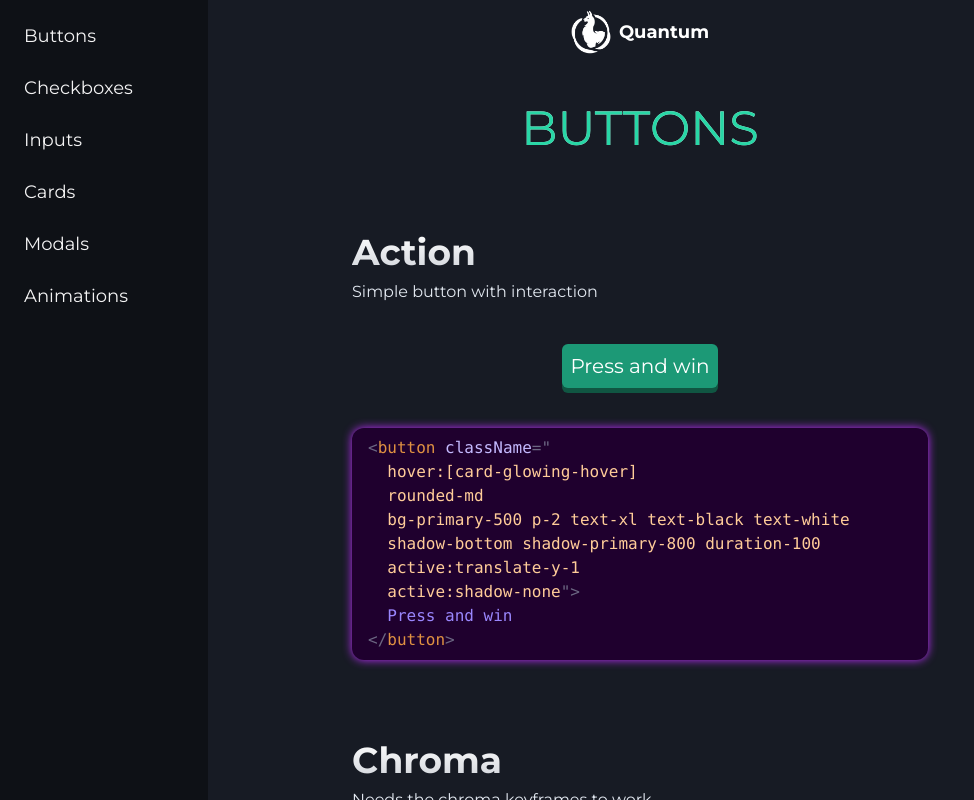
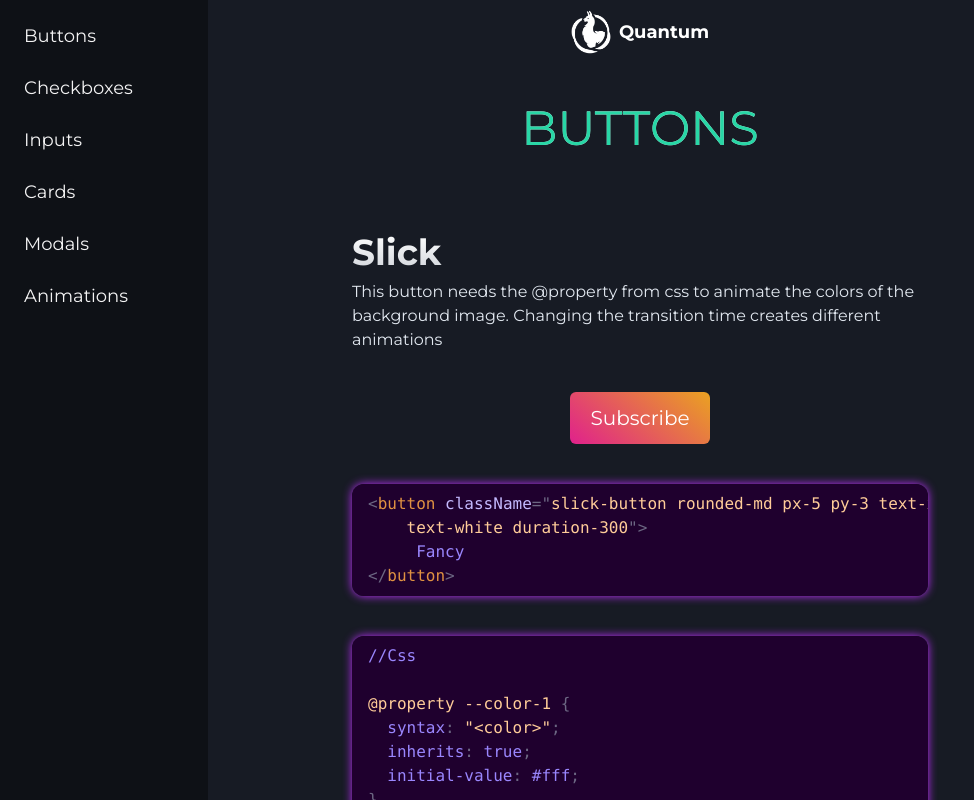
Before and after one commit to pa-ku/quantum_ui, a React (Vite) app: page /buttons in a window 1280 px wide. Shown: the top 800 px of the page, without its empty margins (0-974 px from the left). Built offline with nearby package versions, Linux system fonts and the light colour scheme.

Commit message:
updated Slick button, and added a new action button

```diff
--- a/src/components/buttons/ActionBtn.jsx
+++ /dev/null
@@ -1,22 +0,0 @@
-import CodeBlock from "../CodeBlock";
-
-export default function ActionBtn() {
-  const codeBlock = `<button className="
-  hover:[card-glowing-hover]
-  rounded-md
-  bg-primary-500 p-2 text-xl text-black text-white
-  shadow-bottom shadow-primary-800 duration-100
-  active:translate-y-1
-  active:shadow-none">
-  Press and win
-</button>`;
-
-  return (
-    <>
-      <button className="hover:[card-glowing-hover] rounded-md bg-primary-500 p-2 text-xl text-black text-white shadow-bottom shadow-primary-800 duration-100 active:translate-y-1 active:shadow-none">
-        Press and win
-      </button>
-      <CodeBlock code={codeBlock} />
-    </>
-  );
-}
--- /dev/null
+++ b/src/components/buttons/Action_button.jsx
@@ -0,0 +1,28 @@
+import CodeBlock from "../CodeBlock";
+
+export default function ActionBtn() {
+  const codeBlock = `<button className="
+  hover:[card-glowing-hover]
+  rounded-md
+  bg-primary-500 p-2 text-xl text-white
+  shadow-bottom shadow-primary-800 duration-100
+  active:translate-y-1
+  active:shadow-none">
+  Press and win
+</button>`;
+
+  return (
+    <>
+      <div className="space-x-5">
+        <button className="hover:[card-glowing-hover] rounded-md bg-primary-500 p-2 text-xl text-white shadow-bottom shadow-primary-800 duration-100 active:translate-y-1 active:shadow-none">
+          Push
+        </button>
+        <button className="hover:[card-glowing-hover] h-20 w-20 rounded-full bg-red-700 p-2 text-xl text-white shadow-bottom shadow-red-900 duration-100 active:translate-y-1 active:shadow-none">
+          Push
+        </button>
+      </div>
+
+      <CodeBlock code={codeBlock} />
+    </>
+  );
+}
--- a/src/components/buttons/ChromaBtn.jsx
+++ b/src/components/buttons/Chroma_button.jsx
@@ -1,4 +1,4 @@
-import React from "react";
+
 import CodeBlock from "../CodeBlock";
 
 export default function ChromaBtn() {
--- /dev/null
+++ b/src/components/buttons/Slick_button.jsx
@@ -0,0 +1,49 @@
+import CodeBlock from "../CodeBlock";
+
+export default function Slick_button() {
+  const codeBlock = `<button className="slick-button rounded-md px-5 py-3 text-xl
+    text-white duration-300">
+     Fancy
+</button>`;
+
+const codeCss = `//Css
+
+@property --color-1 {
+  syntax: "<color>";
+  inherits: true;
+  initial-value: #fff;
+}
+
+@property --color-2 {
+  syntax: "<color>";
+  inherits: true;
+  initial-value: #fff;
+}
+
+.slick-button {
+  --color-1: #e0218c;
+  --color-2: #eaa221;
+  background-image:linear-gradient(40deg,var(--color-1),var(--color-2));
+  transition:
+    --color-1 2000ms,
+    --color-2 800ms;
+}
+
+.slick-button:hover {
+  --color-1: #eaa221;
+  --color-2: #e0218c;
+}
+`
+
+  return (
+    <>
+      <button className="group relative rounded-md px-5 py-3 text-xl text-white
+      duration-300
+    slick-button">
+Subscribe
+      </button>
+      <CodeBlock code={codeBlock} />
+      <CodeBlock code={codeCss} language={'css'} />
+    </>
+  );
+}
--- a/src/components/inputs/Modern_input.jsx
+++ b/src/components/inputs/Modern_input.jsx
@@ -3,7 +3,6 @@ import CodeBlock from "../CodeBlock";
 export default function Modern_input() {
   const codeBlock = `<div className="relative flex h-max
    w-max items-center justify-start">
-
     <input
         type="text"
         className="text-red peer rounded-xl px-3 py-2
--- a/src/index.css
+++ b/src/index.css
@@ -1,6 +1,32 @@
 @tailwind base;
 @tailwind components;
 @tailwind utilities;
+
+@property --color-1 {
+  syntax: "<color>";
+  inherits: true;
+  initial-value: #fff;
+}
+
+@property --color-2 {
+  syntax: "<color>";
+  inherits: true;
+  initial-value: #fff;
+}
+
+.slick-button {
+  --color-1: #E0218C;
+  --color-2: #EAA221;
+  background-image: linear-gradient(40deg, var(--color-1), var(--color-2));
+  transition:
+    --color-1 2000ms,
+    --color-2 800ms;
+}
+
+.slick-button:hover {
+  --color-1: #EAA221;
+  --color-2: #E0218C;
+}
 
 @font-face {
   font-family: "Monserrat";
@@ -44,23 +70,14 @@ body {
   --primary-1000: #0b1b17;
 
   --secundary-100: #fdfaff;
-
   --secundary-200: #edc7ff;
-
   --secundary-300: #dd94ff;
-
   --secundary-400: #cd61ff;
-
   --secundary-500: #bd2eff;
-
   --secundary-600: #ab00fa;
-
   --secundary-700: #8800c7;
-
   --secundary-800: #650094;
-
   --secundary-900: #420061;
-
   --secundary-1000: #1f002e;
 }
 
--- a/src/pages/Buttons.jsx
+++ b/src/pages/Buttons.jsx
@@ -1,18 +1,23 @@
 import ComponentTemplate from "../components/ComponentTemplate";
 import ComponentTitle from "../components/ComponentTitle";
-import Button_1 from "../components/buttons/ActionBtn";
-import ChromaBtn from "../components/buttons/ChromaBtn";
+import ActionButton from "../components/buttons/Action_button";
+import ChromaBtn from "../components/buttons/Chroma_button";
+import Slick_button from "../components/buttons/Slick_button";
 
 export default function Buttons() {
   return (
     <>
       <ComponentTitle>Buttons</ComponentTitle>
-      <div className="wrapper">
+
+      <ComponentTemplate title={"Slick"} text={"This button needs the @property from css to animate the colors of the background image. Changing the transition time creates different animations "}>
+        <Slick_button />
+      </ComponentTemplate>
+
       <ComponentTemplate
         title={"Action"}
         text={"Simple button with interaction"}
       >
-          <Button_1 />
+        <ActionButton />
       </ComponentTemplate>
       <ComponentTemplate
         title={"Chroma"}
@@ -20,7 +25,6 @@ export default function Buttons() {
       >
         <ChromaBtn />
       </ComponentTemplate>
-      </div>
     </>
   );
 }
--- a/src/pages/Layout.jsx
+++ b/src/pages/Layout.jsx
@@ -1,18 +1,14 @@
 import NavBar from "../components/NavBar";
-import { useState } from "react";
+
 import SideBar from "../components/SideBar";
 import { Outlet } from "react-router-dom";
 import NavBarMobile from "../components/NavBarMobile";
 
 export default function Layout() {
-  const [sideBar, setSideBar] = useState(false);
-  function openSideBar() {
-    setSideBar(!sideBar);
-  }
   return (
     <>
       <div className="flex">
-        <SideBar sideBar={sideBar} />
+        <SideBar />
         <div className="flex w-full flex-col items-center justify-start">
           <NavBar />
           <section className="flex w-full flex-col items-center gap-20 py-10 pb-28 text-white">
```
Lines whose indentation alone changed are shown as unchanged.
